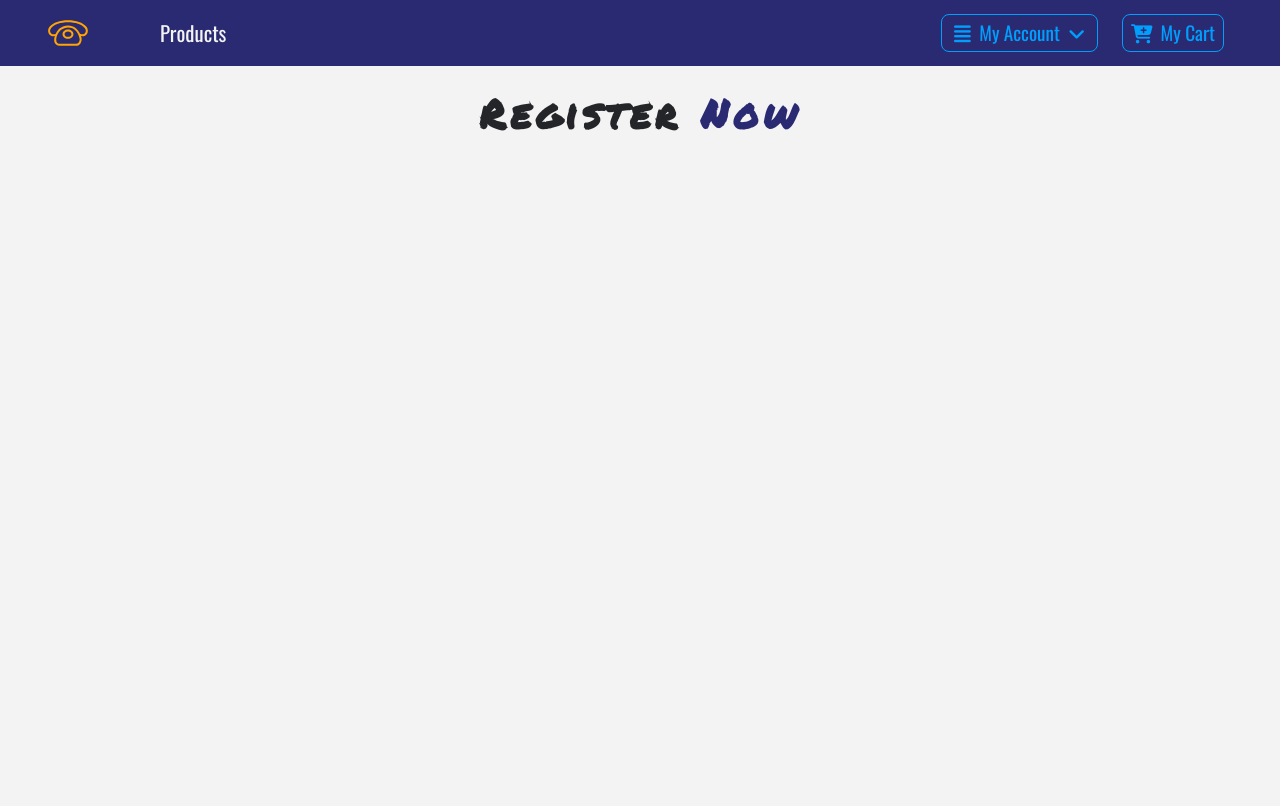
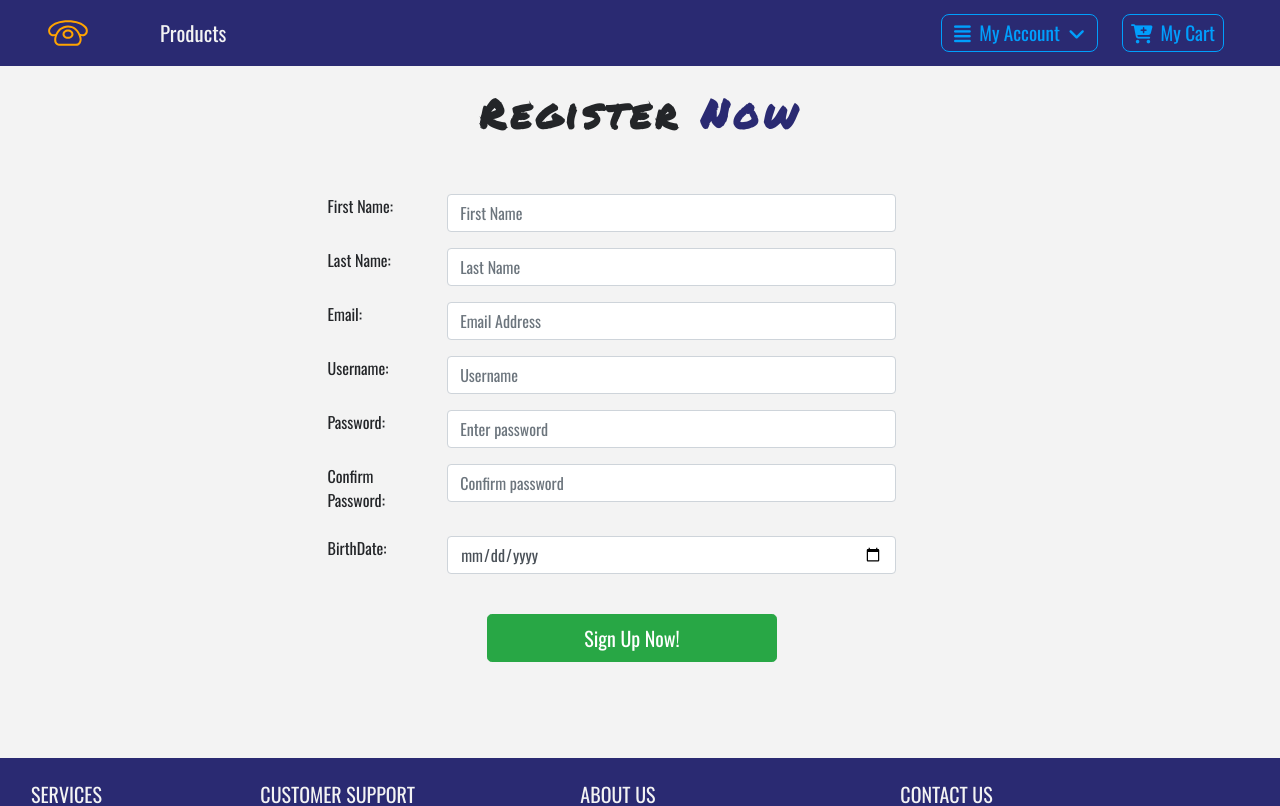
Before and after one commit to xzhao229/Taomazon_test, a React (Create React App) app in the folder reactpro/: page /Register in a window 1280 px wide. Shown: the top 806 px of the page. Built offline with nearby package versions, Linux system fonts and the light colour scheme.

Commit message:
register page added

```diff
--- a/reactpro/src/component/LogIn.js
+++ b/reactpro/src/component/LogIn.js
@@ -25,16 +25,16 @@ export default class LogIn extends Component {
                                     {/*log in form*/}
                                     <form>
                                         <div>
-                                            <span>Username: &nbsp;&nbsp;</span>
+                                            <label for="username">Username: &nbsp;&nbsp;</label>
                                             <input
-                                              type="text" required
+                                              type="text" id="username" required
                                             />
                                         </div>
                                         <br />
                                         <div>
-                                            <span>Password: &nbsp;&nbsp;</span>
+                                            <label for="password">Password: &nbsp;&nbsp;</label>
                                             <input
-                                              type="password" required
+                                              type="password" id="password" required
                                             />
                                         </div>
                                         <br />
--- a/reactpro/src/component/Register.js
+++ b/reactpro/src/component/Register.js
@@ -7,7 +7,7 @@ import LogIn from './LogIn';
 export default class Register extends Component{
 	render(){
 		return(
-			<section className="height-full">
+			<section>
 
 				<ProductConsumer>
 
@@ -18,6 +18,74 @@ export default class Register extends Component{
 						/*use React.Fragment since we can only return one thing*/
 						<React.Fragment>
 							<Title name="Register" title="Now" />
+
+							<div className="container py-3 mb-5">
+					            <div className="row justify-content-center ml-5 my-3">
+					                <div className="col-md-8 col-md-offset-2">
+
+					                    <form method="post" className="cmxform" action="" id="signUpForm">
+
+					                        <div className="form-group row">
+					                            <label for="firstname" className="col-sm-2 form-control-label">First Name:</label>
+					                            <div className="col-sm-8">
+					                                <input type="text" name="firstname" className="form-control" id="firstname" placeholder="First Name" name="name" minlength="2" required />
+					                            </div>
+					                        </div>
+
+					                        <div className="form-group row">
+					                            <label for="lastname" className="col-sm-2 form-control-label">Last Name:</label>
+					                            <div className="col-sm-8">
+					                                <input type="text" name="lastname" className="form-control" id="lastname" placeholder="Last Name" />
+					                            </div>
+					                        </div>
+
+					                        <div className="form-group row">
+					                            <label for="email" className="col-sm-2 form-control-label">Email:</label>
+					                            <div className="col-sm-8">
+					                                <input type="email" name="email" className="form-control email" id="email" placeholder="Email Address" />
+					                            </div>
+					                        </div>
+
+					                        <div className="form-group row">
+					                            <label for="username" className="col-sm-2 form-control-label">Username:</label>
+					                            <div className="col-sm-8">
+					                                <input type="text" name="username" className="form-control" id="username" placeholder="Username" />
+					                            </div>
+					                        </div>
+
+					                        <div className="form-group row">
+					                            <label for="password" className="col-sm-2 form-control-label">Password:</label>
+					                            <div className="col-sm-8">
+					                                <input type="password" name="password" className="form-control" id="password" placeholder="Enter password" />
+					                            </div>
+					                        </div>
+
+					                        <div className="form-group row">
+					                            <label for="confirm_password" className="col-sm-2 form-control-label">Confirm Password:</label>
+					                            <div className="col-sm-8">
+					                                <input type="password" className="form-control" name="confirm_password" id="confirm_password" placeholder="Confirm password" />
+					                            </div>
+					                        </div>
+
+					                        <div className="form-group row">
+					                            <label for="birthdate" className="col-sm-2 form-control-label">BirthDate:</label>
+					                            <div className="col-sm-8">
+					                                <input type="date" className="form-control" name="birthdate" id="birthdate" placeholder="Enter Birthdate" required />
+					                            </div>
+					                        </div>
+					                        <br />
+					                        <div className="form-group row justify-content-center pr-3 mr-5">
+					                            <div className="col-sm-offset-2 col-sm-8 col-lg-6">
+					                                <input type="submit" className="btn btn-success btn-lg btn-block" id="submitForm" value="Sign Up Now!" />
+					                            </div>
+					                        </div>
+					                    </form>
+					                </div>
+					            </div>
+					        </div>
+
+
+
 						</React.Fragment>
 
 					)}
```
